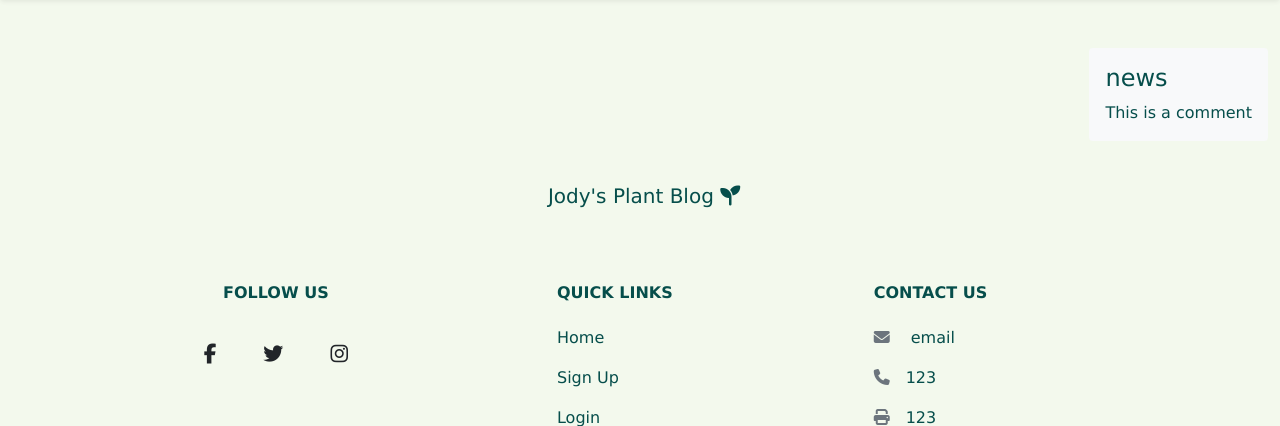
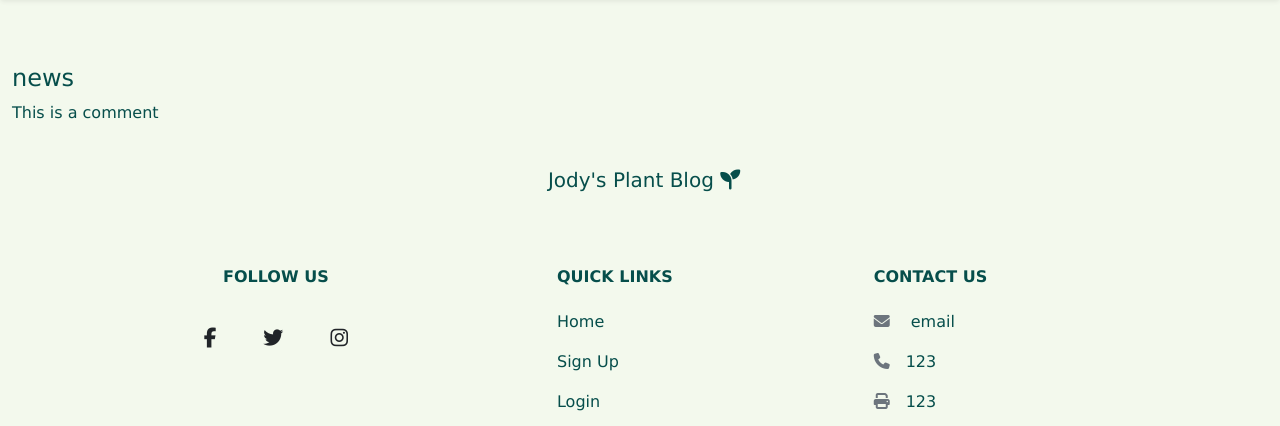
Before and after one commit to JodyMurray/p4-plant-blog, a Django app: page / in a window 1280 px wide. Shown: the part 72-498 px from the top of the page. Run offline with Django 3.2, Linux system fonts and the light colour scheme; data that the repository does not hold is empty; some libraries are stand-ins or nearby versions.

Commit message:
Test positions for sidebar

```diff
--- a/templates/index.html
+++ b/templates/index.html
@@ -3,15 +3,20 @@
 
 <body>
     <div class="container-fluid">
-        <div class="row">
-            <div class="d-flex justify-content-end">
-                <div class="p-3 mb-3 bg-light rounded">
+        <div class="row py-3">
+            <div class="col-4 order-2" id="sticky-sidebar">
+                <div class="sticky-top">
                     <h4>news</h4>
                     <p class="mb-0">This is a comment</p>
+
+
                 </div>
-            </aside>
+            </div>
+
         </div>
+
         <div class="row">
+
             {% for post in post_list %}
             <div class="col-md-3">
                 <div class="card mb-2 shadow p-3 mb-5 bg-white rounded">
@@ -49,17 +54,6 @@
             </div>
         </div>
     </div>
-    <!-- <div class="container">
-            <div class="row">
-                <aside class="col-md-4 blog-sidebar">
-                    <div class="p-3 mb-3 bg-light rounded">
-                        <h4>news</h4>
-                        <p class="mb-0">This is a comment</p>
-                    </div>
-                </aside>
-            </div>
-        </div> -->
-    </div>
     </div>
 </body>
 
```
